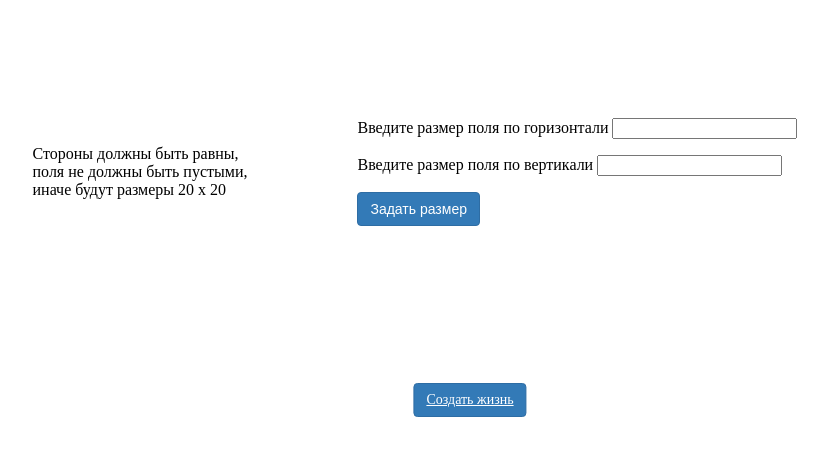
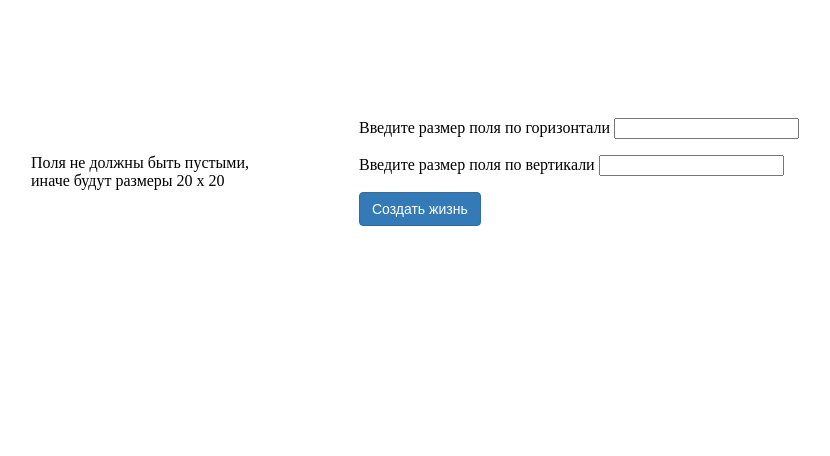
Before and after one commit to wwwAiru/Game-Life, a Flask app: page / in a window 1280 px wide. Shown: the top 456 px of the page, without its empty margins (170-1000 px from the left). Run offline with Flask 2, Linux system fonts and the light colour scheme.

Commit message:
Refactoring

```diff
--- a/templates/index.html
+++ b/templates/index.html
@@ -3,7 +3,7 @@
 
 {% block app_content %}
 
-<p>Стороны должны быть равны,<br> поля не должны быть пустыми,<br> иначе будут размеры 20 х 20</p>
+<p>Поля не должны быть пустыми,<br> иначе будут размеры 20 х 20</p>
     <form class="input_form" method="POST">
 
         <div>
@@ -14,11 +14,8 @@
            <label for="height">Введите размер поля по вертикали </label>
            <input type="number" name="height" id="height" >
         </p>
-
         </div>
-        <button class="btn btn-primary" type="submit"> Задать размер  </button>
+        <button class="btn btn-primary" type="submit"> Создать жизнь </button>
     </form>
 
-<a class="btn btn-primary" href="{{ url_for('live') }}"> Создать жизнь </a>
-
 {% endblock %}
```
